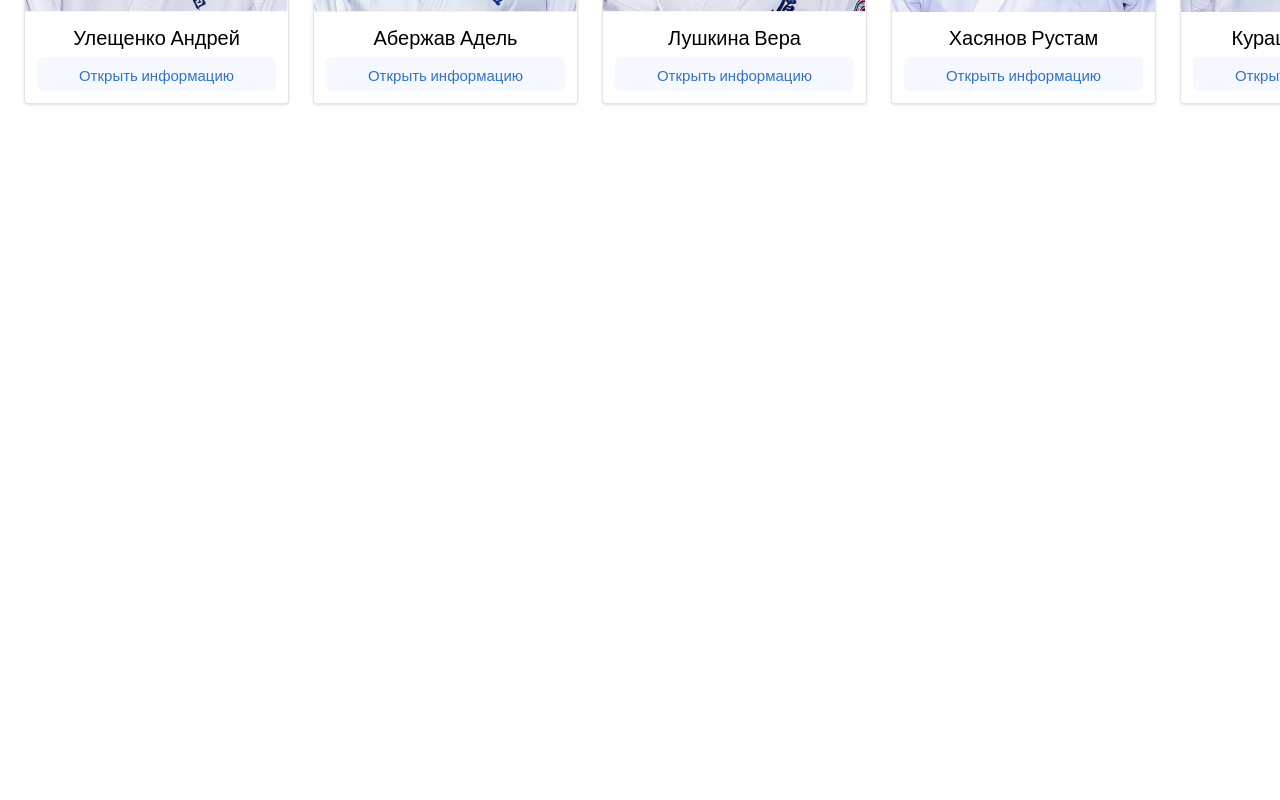
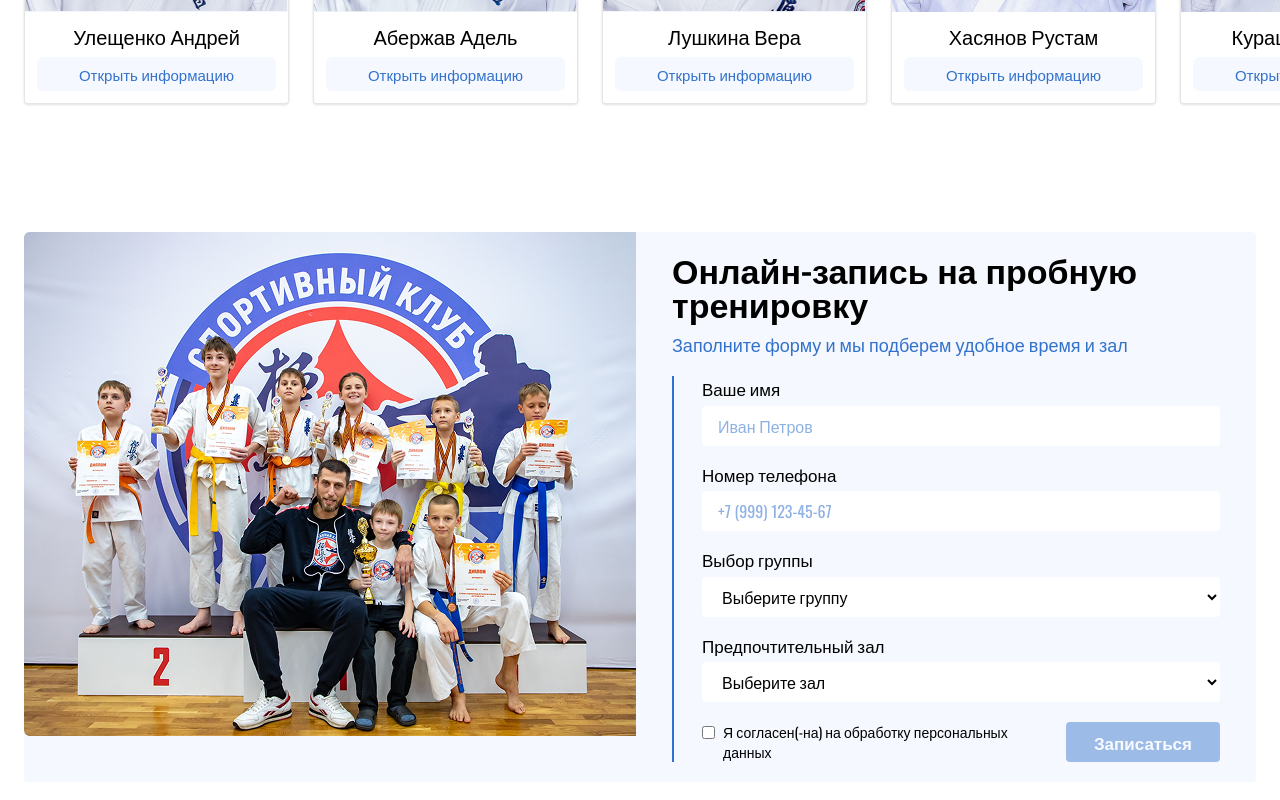
Before and after one commit to Artamenos/Bagration, a Next.js app: page / in a window 1280 px wide. Shown: the part 2345-3145 px from the top of the page. Before the commit the page ends 2513 px from the top, so only its background shows below. Built offline with nearby package versions, Linux system fonts and the light colour scheme.

Commit message:
feat: add trial signup section

```diff
--- a/app/page.tsx
+++ b/app/page.tsx
@@ -2,6 +2,7 @@ import { Header } from "@/components/Header";
 import { Hero } from "@/sections/Hero";
 import { About } from "@/sections/About";
 import { Coaches } from "@/sections/Coaches";
+import { Signup } from "@/sections/Signup";
 
 export default function Home() {
   return (
@@ -11,6 +12,7 @@ export default function Home() {
         <Hero />
         <About />
         <Coaches />
+        <Signup />
       </main>
     </>
   );
--- /dev/null
+++ b/sections/Signup.tsx
@@ -0,0 +1,109 @@
+"use client";
+
+import { useState } from "react";
+
+export function Signup() {
+  const [isAgreementChecked, setIsAgreementChecked] = useState(false);
+
+  return (
+    <section id="signup" className="bg-white py-16">
+      <div className="site-container">
+        <div className="mx-auto grid max-w-[1272px] grid-cols-1 overflow-hidden rounded-[4px] bg-[var(--color-brand-bg)] lg:grid-cols-[612px_1fr]">
+          <img
+            src="/images/sign_up.png"
+            alt="Спортсмены клуба Багратион на соревнованиях"
+            className="block w-full"
+          />
+
+          <div className="px-9 py-5">
+            <h2 className="text-[34px] font-bold leading-none text-black">
+              Онлайн-запись на пробную тренировку
+            </h2>
+
+            <p className="mt-3 text-[18px] leading-6 text-[var(--color-brand-blue)]">
+              Заполните форму и мы подберем удобное время и зал
+            </p>
+
+            <form className="mt-5 border-l-2 border-[var(--color-brand-blue)] pl-7">
+              <label className="block">
+                <span className="text-[17px] text-black">Ваше имя</span>
+                <input
+                  type="text"
+                  name="name"
+                  placeholder="Иван Петров"
+                  className="mt-1 h-10 w-full rounded-[4px] bg-white px-4 text-[16px] text-black outline-none placeholder:text-[var(--color-brand-blue)] placeholder:opacity-55"
+                />
+              </label>
+
+              <label className="mt-4 block">
+                <span className="text-[17px] text-black">Номер телефона</span>
+                <input
+                  type="tel"
+                  name="phone"
+                  placeholder="+7 (999) 123-45-67"
+                  className="mt-1 h-10 w-full rounded-[4px] bg-white px-4 text-[16px] text-black outline-none placeholder:text-[var(--color-brand-blue)] placeholder:opacity-55"
+                />
+              </label>
+
+              <label className="mt-4 block">
+                <span className="text-[17px] text-black">Выбор группы</span>
+                <select
+                  name="group"
+                  className="mt-1 h-10 w-full rounded-[4px] bg-white px-4 text-[16px] text-black outline-none"
+                  defaultValue=""
+                >
+                  <option value="" disabled>
+                    Выберите группу
+                  </option>
+                  <option value="kids">Детская группа</option>
+                  <option value="adult">Взрослая группа</option>
+                </select>
+              </label>
+
+              <label className="mt-4 block">
+                <span className="text-[17px] text-black">
+                  Предпочтительный зал
+                </span>
+                <select
+                  name="gym"
+                  className="mt-1 h-10 w-full rounded-[4px] bg-white px-4 text-[16px] text-black outline-none"
+                  defaultValue=""
+                >
+                  <option value="" disabled>
+                    Выберите зал
+                  </option>
+                  <option value="moscow">Москва</option>
+                  <option value="region">Московская область</option>
+                </select>
+              </label>
+
+              <div className="mt-5 flex flex-col gap-4 sm:flex-row sm:items-center sm:justify-between">
+                <label className="flex items-start gap-2 text-[14px] leading-5 text-black">
+                  <input
+                    type="checkbox"
+                    className="mt-1"
+                    checked={isAgreementChecked}
+                    onChange={(event) =>
+                      setIsAgreementChecked(event.target.checked)
+                    }
+                  />
+                  <span>
+                    Я согласен(-на) на обработку персональных данных
+                  </span>
+                </label>
+
+                <button
+                  type="submit"
+                  disabled={!isAgreementChecked}
+                  className="inline-flex h-10 shrink-0 cursor-pointer items-center justify-center rounded-[4px] bg-[var(--color-brand-blue)] px-7 text-[17px] font-bold text-white transition-colors hover:bg-[#245ba8] disabled:cursor-not-allowed disabled:opacity-45 disabled:hover:bg-[var(--color-brand-blue)]"
+                >
+                  Записаться
+                </button>
+              </div>
+            </form>
+          </div>
+        </div>
+      </div>
+    </section>
+  );
+}
```
Also changed, not shown: public/images/sign_up.png (added).
